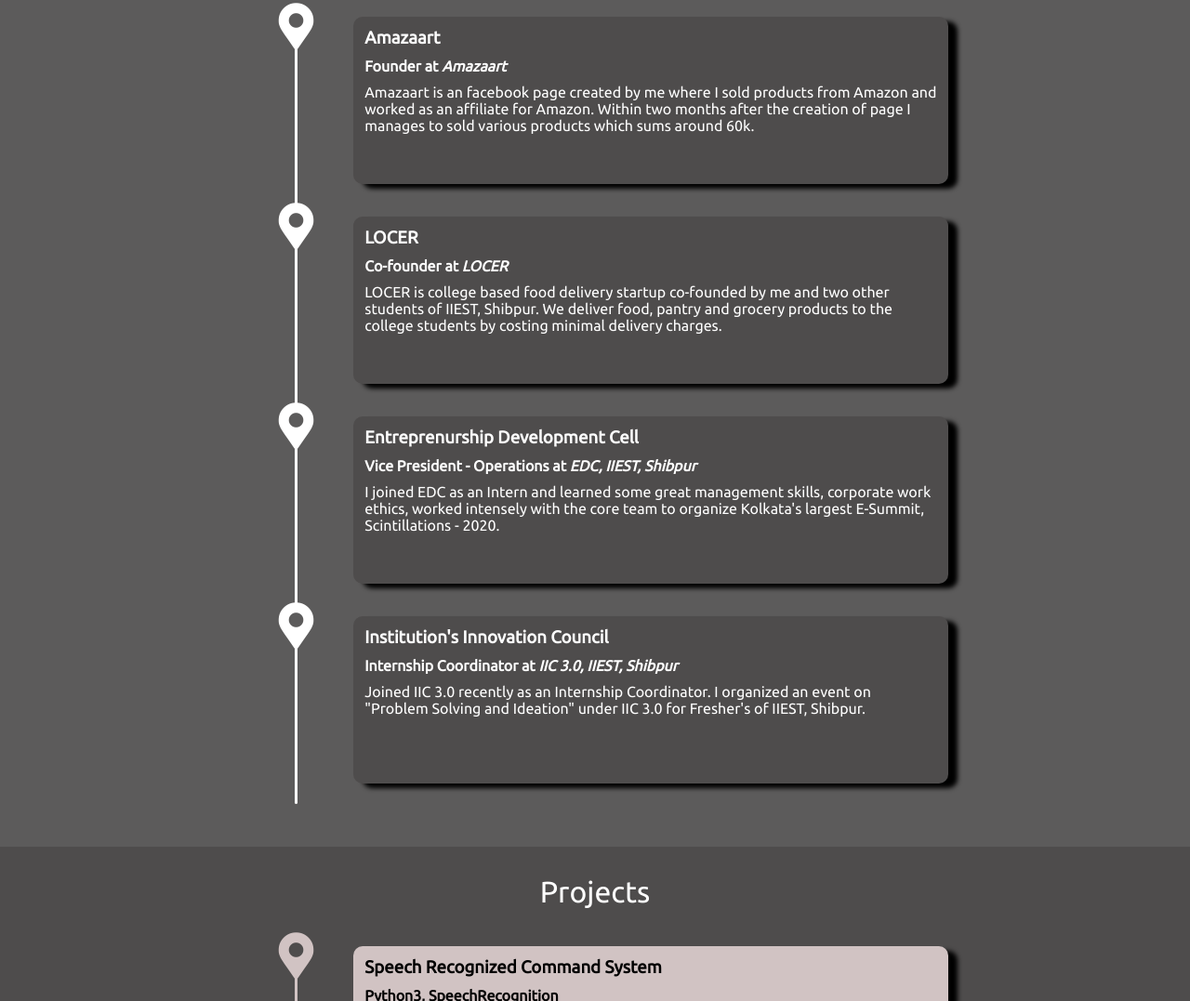
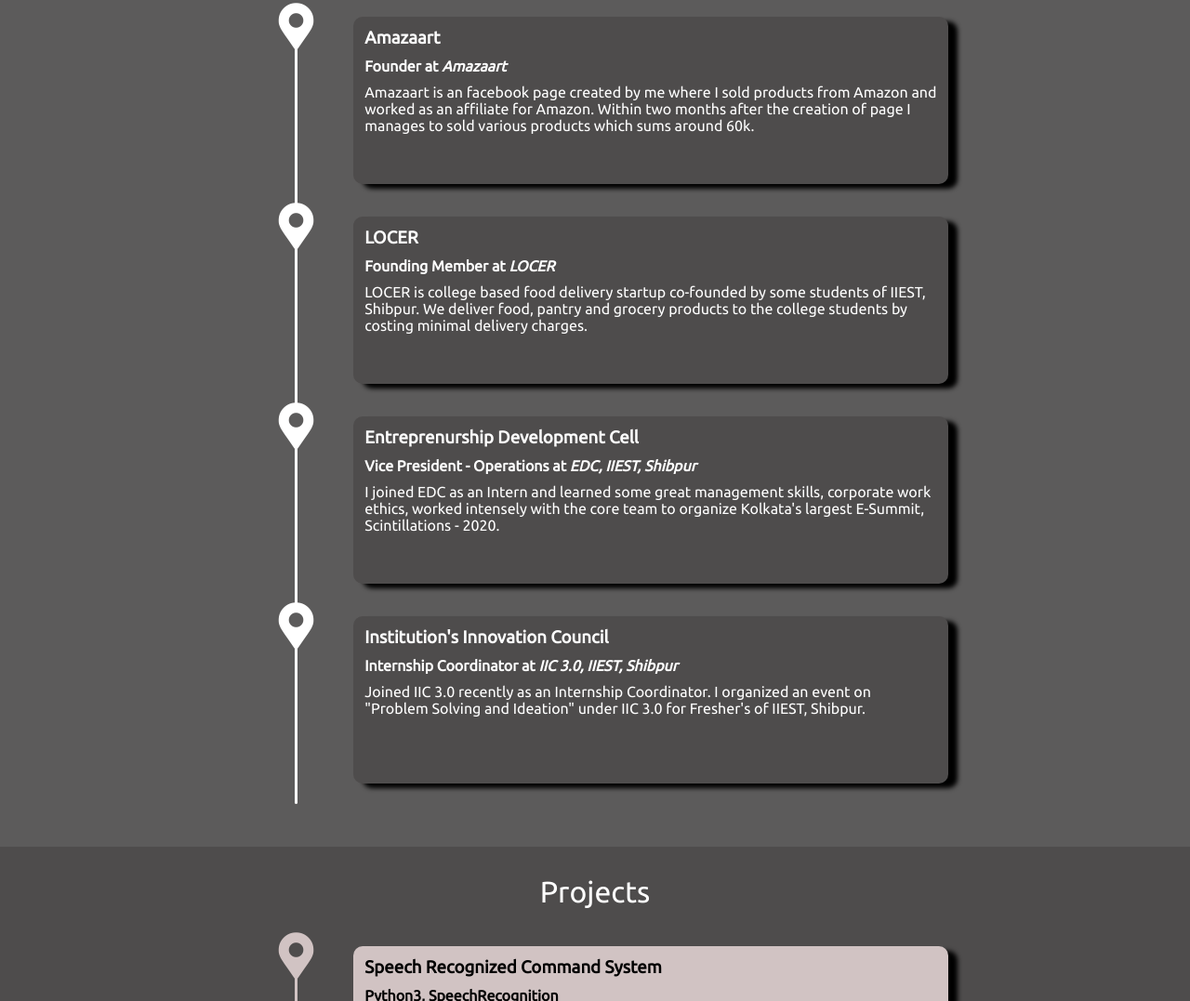
Before and after one commit to rjt007/rjt007.github.io, a plain HTML site: page index.html in a window 1280 px wide. Shown: the part 2301-3378 px from the top of the page at 93% size. Drawn offline with Linux system fonts and the light colour scheme.

Commit message:
some info added

```diff
--- a/index.html
+++ b/index.html
@@ -46,7 +46,7 @@
             <div class="bg-color">
                 <div class="home-content"><span class="name-txt">Rajat Agrawal</span><br>
                     <span id="nm-txt">IT UNDERGRADUATE</span><br>
-                    <a href="https://drive.google.com/file/d/1g-7BRXf003KKQqF30xvV_yd9UmYrxUQU/view?usp=sharing"
+                    <a href="https://drive.google.com/file/d/1kTZNCCChosM1aMnG6CgQTJSkB_Y4klY-/view?usp=sharing"
                         target="_blank"><button class="resume-btn">Resume</button></a>
                     <br>
                     <a href="#about"><i class="fas fa-chevron-circle-down downcircle" id="down-circle"></i></a>
@@ -140,9 +140,9 @@
             <div class="map-line"></div>
             <div class="exp-content">
                 <h3>LOCER</h3>
-                <h4>Co-founder at <i>LOCER</i></h4>
+                <h4>Founding Member at <i>LOCER</i></h4>
                 <p>
-                    LOCER is college based food delivery startup co-founded by me and two other students of IIEST, Shibpur. We deliver food, pantry and grocery products to the college students by costing minimal delivery charges.
+                    LOCER is college based food delivery startup co-founded by some students of IIEST, Shibpur. We deliver food, pantry and grocery products to the college students by costing minimal delivery charges.
                 </p>
             </div>
             </div>
```
